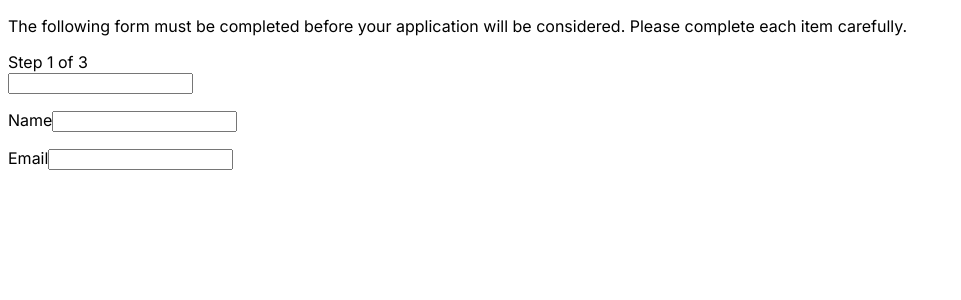
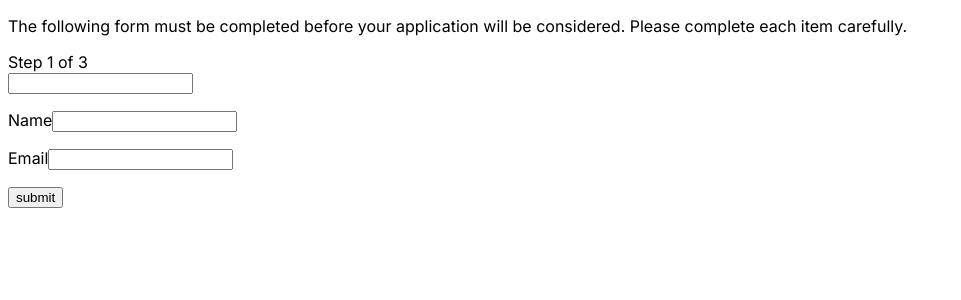
Before and after one commit to Akukzeey/demo-forms, a Next.js app: page / in a window 1280 px wide. Shown: the top 300 px of the page, without its empty margins (0-961 px from the left). Built offline with nearby package versions, Linux system fonts and the light colour scheme.

Commit message:
Demo Forms

```diff
--- a/app/page.js
+++ b/app/page.js
@@ -94,6 +94,9 @@ export default function AdministrationForm() {
             <label htmlFor='email'>Email</label>
             <input type='email' id='email' name='email'/>
           </p>
+          <button type='submit'>
+            submit
+          </button>
         </form>
       </div>
   );
```
